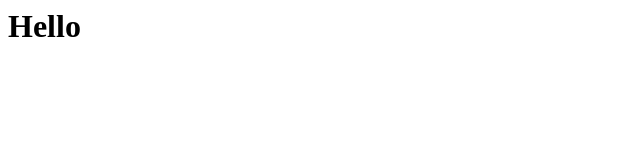
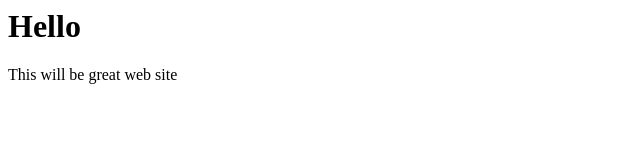
Before and after one commit to dejanveljkovic/intro-to-github, a plain HTML site: page index.html in a window 1280 px wide. Shown: the whole page, without its empty margins (0-640 px from the left). Drawn offline with Linux system fonts and the light colour scheme.

Commit message:
Add more description

```diff
--- a/index.html
+++ b/index.html
@@ -1 +1,3 @@
 <h1>Hello</h1>
+
+<p>This will be great web site</p>
```
